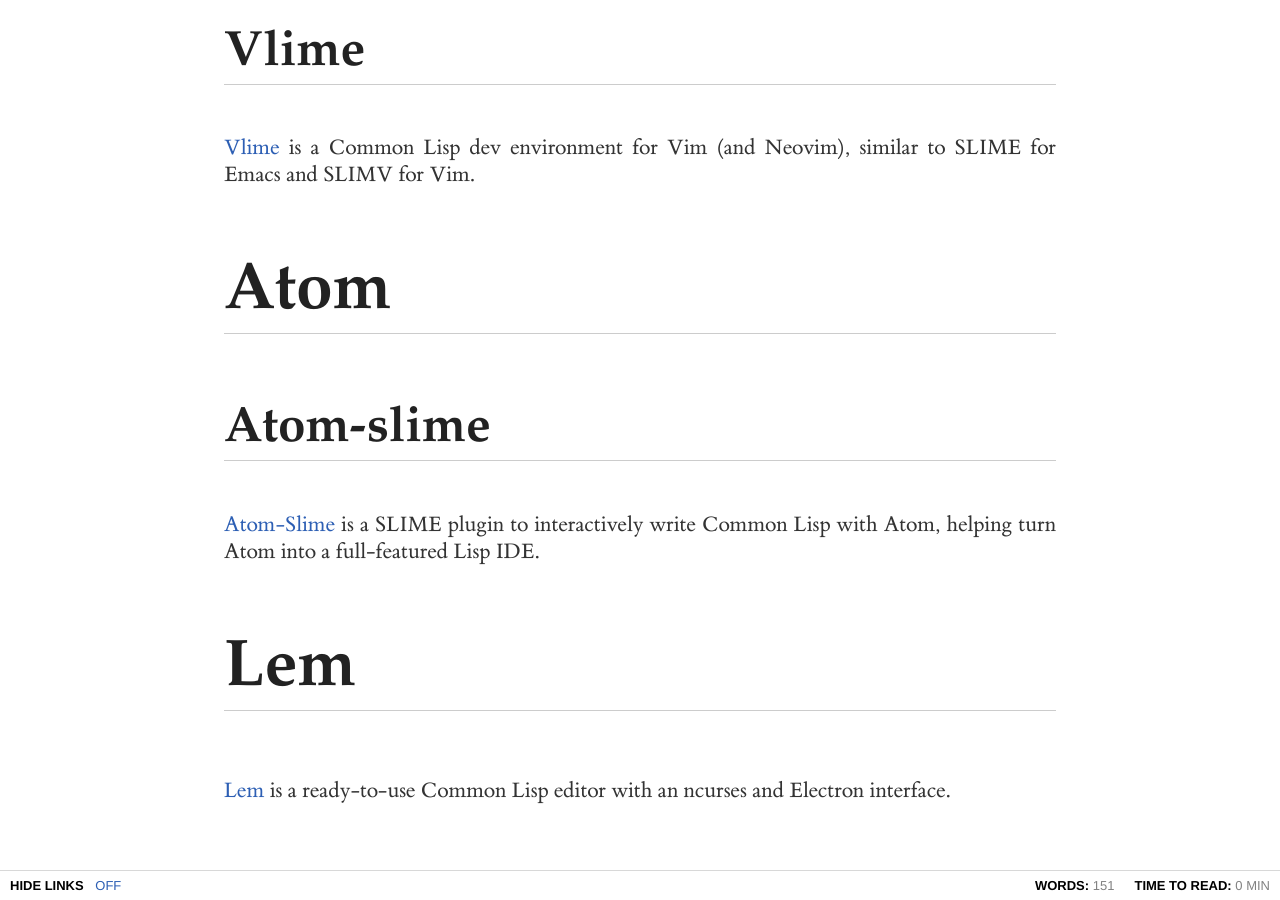
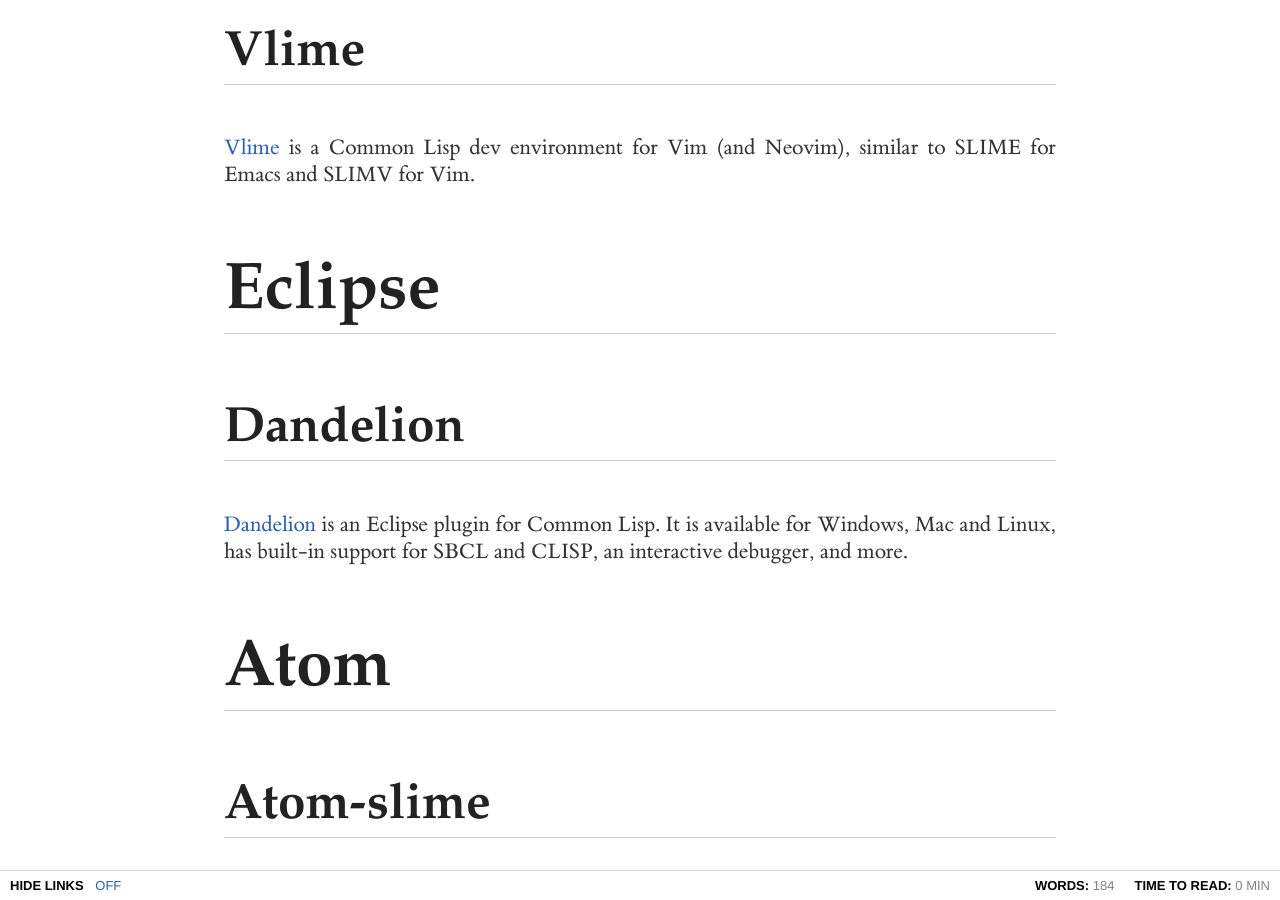
Before and after one commit to LispLang/lisplang.github.io, a Jekyll site: the page built from wiki/_posts/2016-01-01-editors.md, in a window 1280 px wide and 900 px high, scrolled down 1736 px. Built offline with Jekyll 4.4.1, drawn with Linux system fonts in a browser that asks for light colours.

Commit message:
add Dandelion, an Eclipse plugin

```diff
--- a/wiki/_posts/2016-01-01-editors.md
+++ b/wiki/_posts/2016-01-01-editors.md
@@ -40,6 +40,16 @@
 environment for Vim (and Neovim), similar to SLIME for Emacs and SLIMV
 for Vim.
 
+# Eclipse
+
+## Dandelion
+
+[Dandelion](https://github.com/Ragnaroek/dandelion) is an Eclipse
+plugin for Common Lisp. It is available for Windows, Mac and Linux,
+has built-in support for SBCL and CLISP, an interactive debugger, and
+more.
+
+
 # Atom
 
 ## Atom-slime
```
